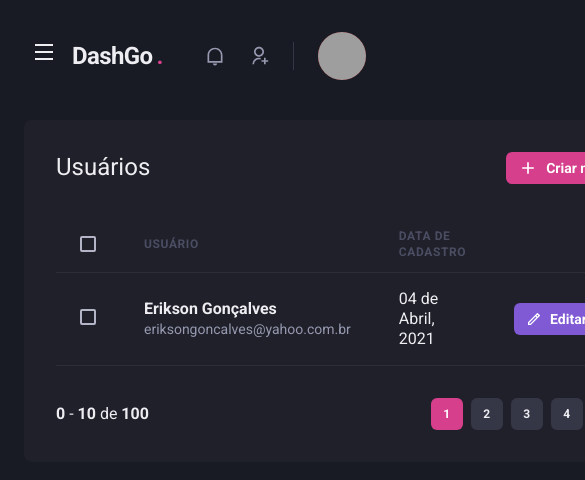
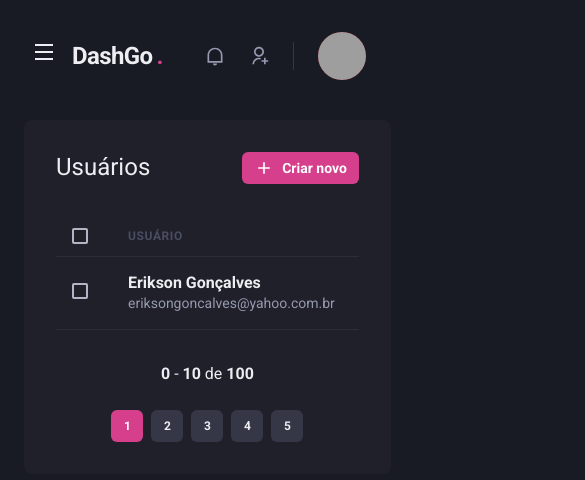
Before and after one commit to eriksongoncalves/rocketseat-ignite-nextjs-dashgo, a Next.js app: page /users in a window 390 px wide. Shown: the top 480 px of the page, 585 px wide, since content can reach past the window. Built offline with nearby package versions, Linux system fonts and the light colour scheme; grey boxes are pictures that could not be loaded.

Commit message:
feat: users page responsive

```diff
--- a/src/components/Pagination/index.tsx
+++ b/src/components/Pagination/index.tsx
@@ -5,7 +5,7 @@ import PaginationItem from './PaginationItem';
 export function Pagination() {
   return (
     <Stack
-      direction="row"
+      direction={['column', 'row']}
       mt="8"
       justify="space-between"
       align="center"
--- a/src/pages/users/index.tsx
+++ b/src/pages/users/index.tsx
@@ -1,4 +1,6 @@
 import Head from 'next/head';
+import { useRouter } from 'next/router';
+
 import {
   Box,
   Flex,
@@ -12,13 +14,20 @@ import {
   Th,
   Checkbox,
   Td,
-  Text
+  Text,
+  useBreakpointValue
 } from '@chakra-ui/react';
 import { RiAddLine, RiPencilLine } from 'react-icons/ri';
 
 import { Header, Pagination, Sidebar } from '../../components';
 
 function UserList() {
+  const router = useRouter();
+  const isWideVersion = useBreakpointValue({
+    base: false,
+    lg: true
+  });
+
   return (
     <Box>
       <Head>
@@ -42,6 +51,7 @@ function UserList() {
               fontSize="sm"
               colorScheme="pink"
               leftIcon={<Icon as={RiAddLine} fontSize="20" />}
+              onClick={() => router.push('/users/create')}
             >
               Criar novo
             </Button>
@@ -50,17 +60,21 @@ function UserList() {
           <Table colorScheme="whiteAlpha">
             <Thead>
               <Tr>
-                <Th px="6" color="gray.600" width="8">
+                <Th px={['4', '4', '6']} color="gray.600" width="8">
                   <Checkbox colorScheme="pink" />
                 </Th>
                 <Th>Usuário</Th>
+                {isWideVersion && (
+                  <>
                     <Th>Data de cadastro</Th>
                     <Th w="8"></Th>
+                  </>
+                )}
               </Tr>
             </Thead>
             <Tbody>
               <Tr>
-                <Td px="6" color="gray.600" width="8">
+                <Td px={['4', '4', '6']} color="gray.600" width="8">
                   <Checkbox colorScheme="pink" />
                 </Td>
                 <Td>
@@ -71,6 +85,8 @@ function UserList() {
                     </Text>
                   </Box>
                 </Td>
+                {isWideVersion && (
+                  <>
                     <Td>04 de Abril, 2021</Td>
                     <Td>
                       <Button
@@ -83,6 +99,8 @@ function UserList() {
                         Editar
                       </Button>
                     </Td>
+                  </>
+                )}
               </Tr>
             </Tbody>
           </Table>
```
Also changed, not shown: src/pages/users/create.tsx (+13 -4 lines). Lines whose indentation alone changed are shown as unchanged.
